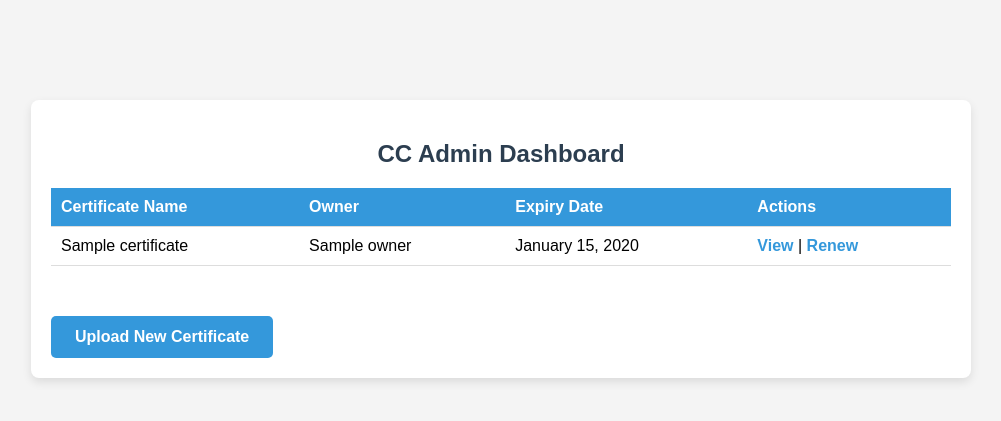
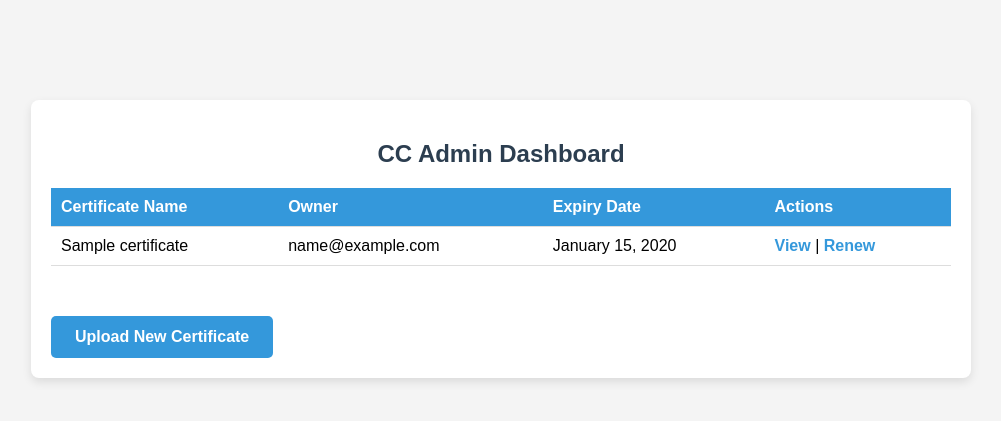
Before and after one commit to anshi1108/certificate-manager, a Django app: template certificate-manager-main/certs/templates/cc_admin_dashboard.html in a window 1280 px wide. Shown: the part 161-582 px from the top of the page, without its empty margins (139-1140 px from the left). Run offline with Django 4.2, Linux system fonts and the light colour scheme; the template is opened without the code that fills it: most values are stand-ins (such as "Sample title", 1, 10 or a date in 2020).

Commit message:
Update cc_admin_dashboard.html

```diff
--- a/certificate-manager-main/certs/templates/cc_admin_dashboard.html
+++ b/certificate-manager-main/certs/templates/cc_admin_dashboard.html
@@ -116,7 +116,7 @@
                 {% for certificate in certificates %}
                 <tr>
                     <td>{{ certificate.domain_name }}</td>  <!-- Certificate Name -->
-                    <td>{{ certificate.owner }}</td>  <!-- Certificate Owner -->
+                    <td>{{ certificate.owner_email }}</td>  <!-- Certificate Owner -->
                     <td class="{{ certificate.expiry_color }}">{{ certificate.expiry_date|date:"F j, Y" }}</td>  <!-- Expiry Date with color -->
                     <td>
                         <a href="{% url 'certificate_detail' certificate.id %}" class="action-link">View</a> |
```
